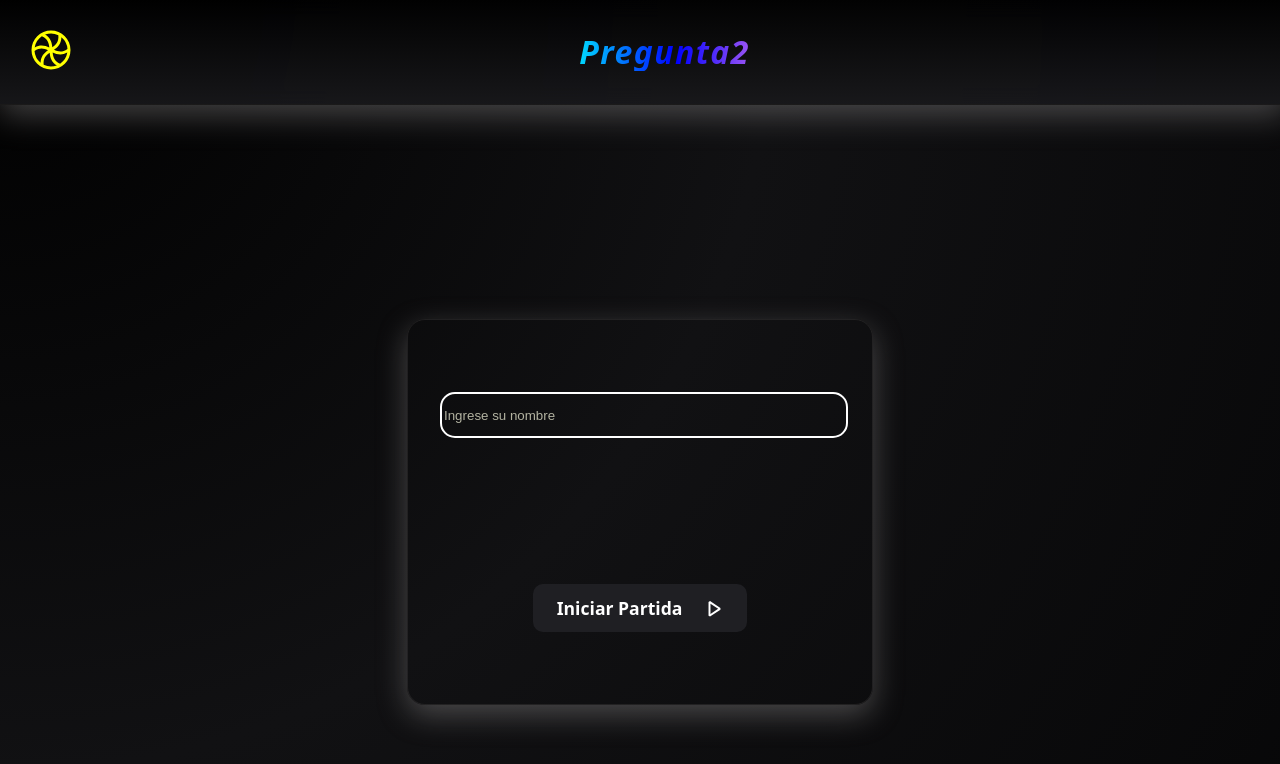
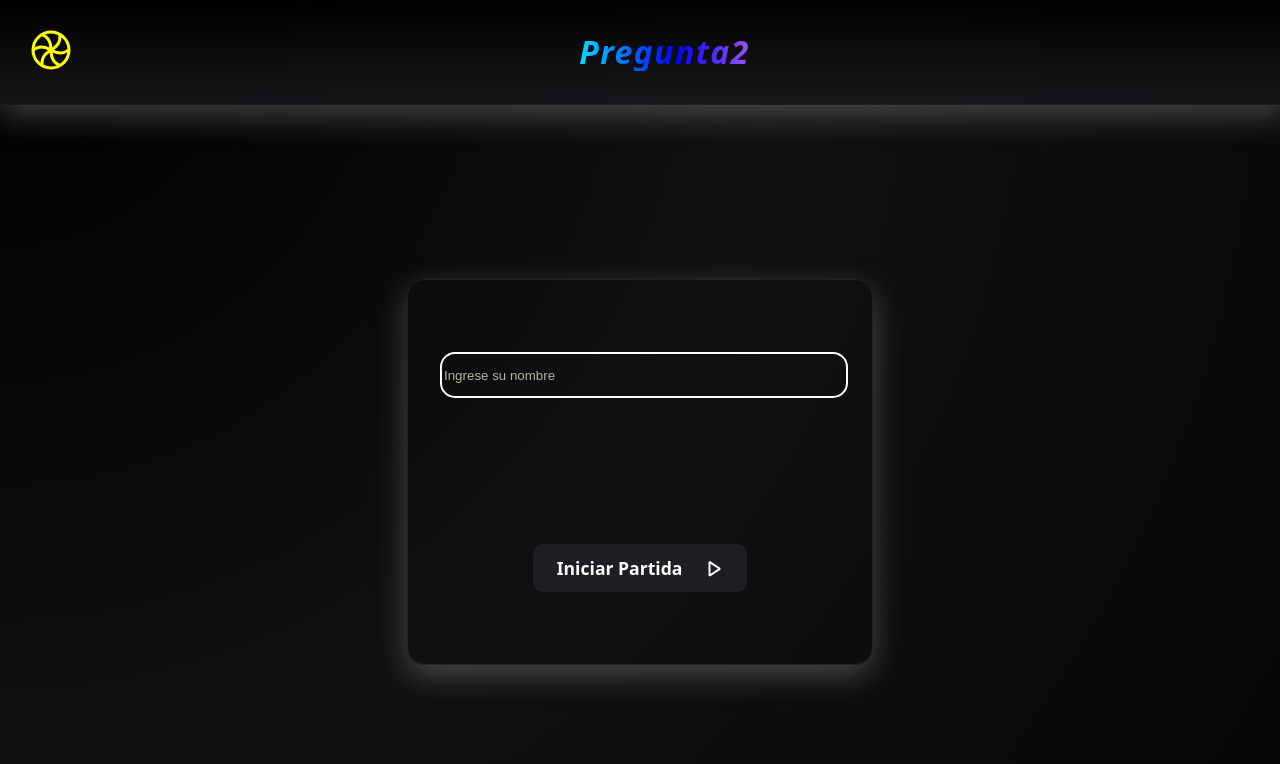
Before and after one commit to HeldyisAE/Tarea01_Lenguajes_De_Programacion, a React (Vite) app in the folder client/: page / in a window 1280 px wide. Shown: the top 764 px of the page. Built offline with nearby package versions, Linux system fonts and the light colour scheme; no server answers.

Commit message:
Corrige la posición del card-content en home

```diff
--- a/client/src/pages/Home.css
+++ b/client/src/pages/Home.css
@@ -28,6 +28,7 @@
   width: 100%;
   max-width: 600px;
   min-height: 250px;
+  margin-bottom: 10vh;
 
   border-radius: 18px;
   border: 1px solid rgba(63, 60, 60, 0.418);
```
